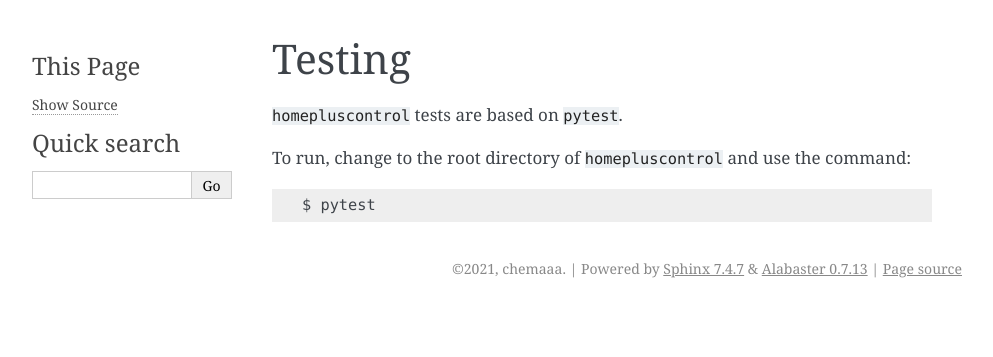
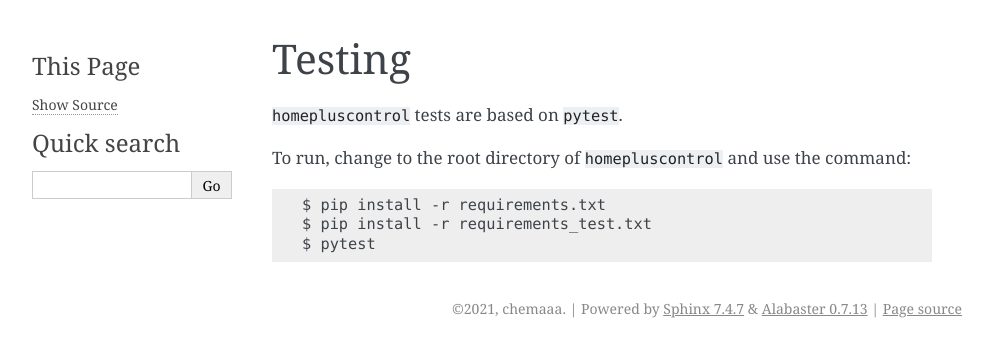
Before and after one commit to chemaaa/homepluscontrol, a Sphinx documentation site: the page built from docs/source/testing.rst, in a window 1280 px wide. Shown: the top 357 px of the page, without its empty margins (148-1141 px from the left). Built offline with Sphinx 7.4.7, drawn with Linux system fonts in a browser that asks for light colours.

Commit message:
Documentation changes.

```diff
--- a/docs/source/testing.rst
+++ b/docs/source/testing.rst
@@ -6,4 +6,6 @@ Testing
 
 To run, change to the root directory of ``homepluscontrol`` and use the command::
 
+    $ pip install -r requirements.txt
+    $ pip install -r requirements_test.txt
     $ pytest
```
Also changed, not shown: README.md (+2 -0 lines), 1 other file.
